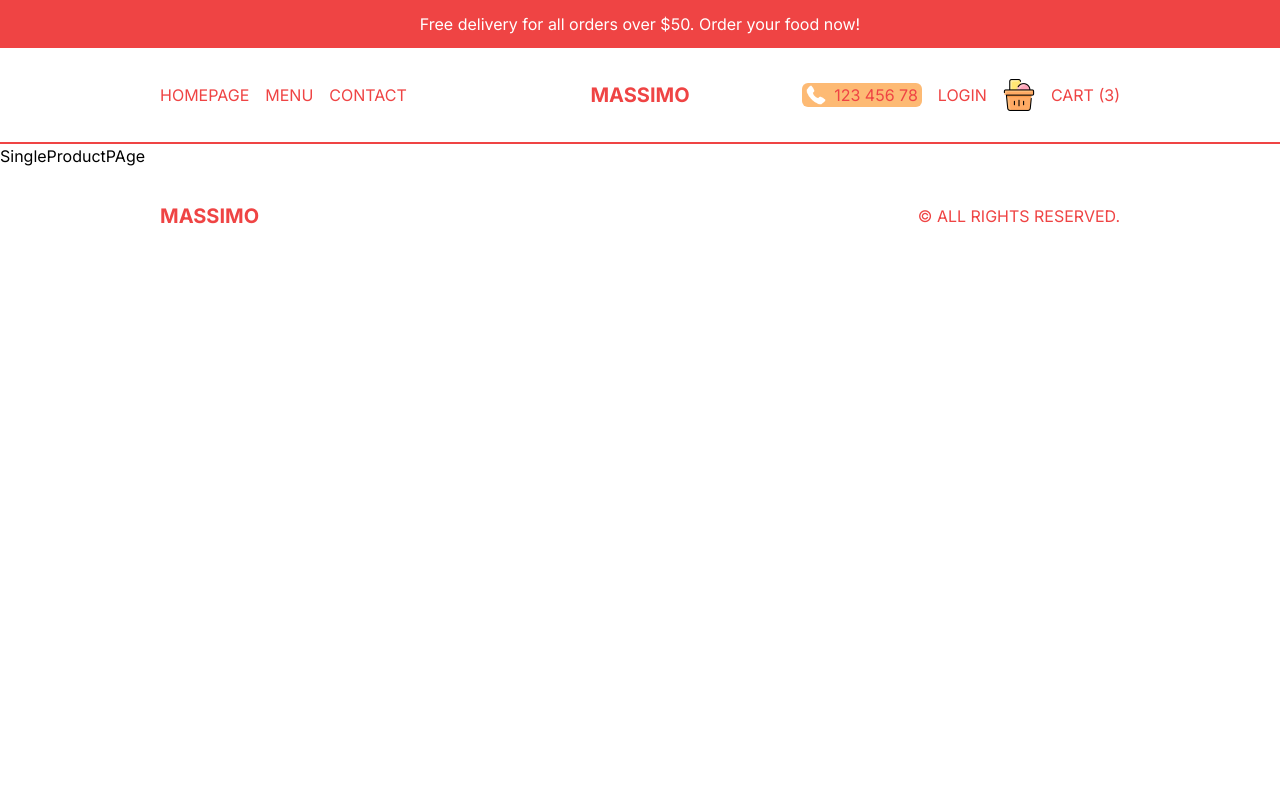
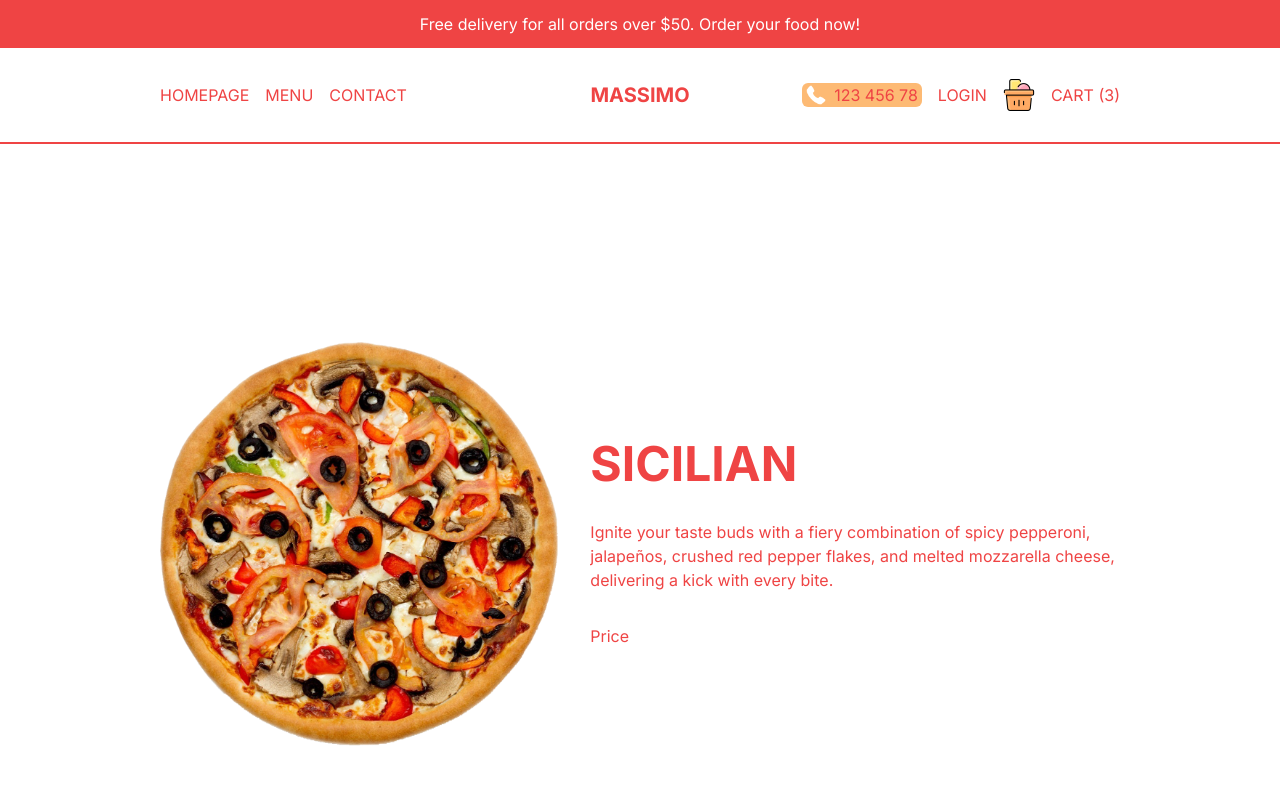
Before and after one commit to mesutsemiz/restaurant, a Next.js app: page /product/1 in a window 1280 px wide. Shown: the top 800 px of the page. Built offline with nearby package versions, Linux system fonts and the light colour scheme.

Commit message:
single Product Page is done

```diff
--- a/src/app/product/[id]/page.tsx
+++ b/src/app/product/[id]/page.tsx
@@ -1,7 +1,30 @@
+import Price from "@/components/Price";
+import { singleProduct } from "@/data";
+import Image from "next/image";
 import React from "react";
 
 const SingleProductPage = () => {
-  return <div>SingleProductPAge</div>;
+  return (
+    <div className="p-4 lg:px-20 xl:px-40 h-screen flex flex-col justify-around text-red-500 md:flex-row md:gap-8 md:items-center">
+      {/* IMAGE CONTAINER */}
+      {singleProduct.img && (
+        <div className="relative w-full h-1/2 md:h-[70%]">
+          <Image
+            src={singleProduct.img}
+            alt=""
+            className="object-contain"
+            fill
+          />
+        </div>
+      )}
+      {/* TEXT CONTAINER */}
+      <div className="h-1/2 flex flex-col gap-4 md:h-[70%] md:justify-center md:gap-6 xl:gap-8">
+        <h1 className="text-3xl font-bold uppercase xl:text-5xl">{singleProduct.title}</h1>
+        <p>{singleProduct.desc}</p>
+        <Price  />
+      </div>
+    </div>
+  );
 };
 
 export default SingleProductPage;
--- /dev/null
+++ b/src/components/Price.tsx
@@ -0,0 +1,9 @@
+import React from 'react'
+
+const Price = () => {
+  return (
+    <div>Price</div>
+  )
+}
+
+export default Price
```
Also changed, not shown: src/app/product/page.tsx (renamed from src/app/product/page.jsx).
